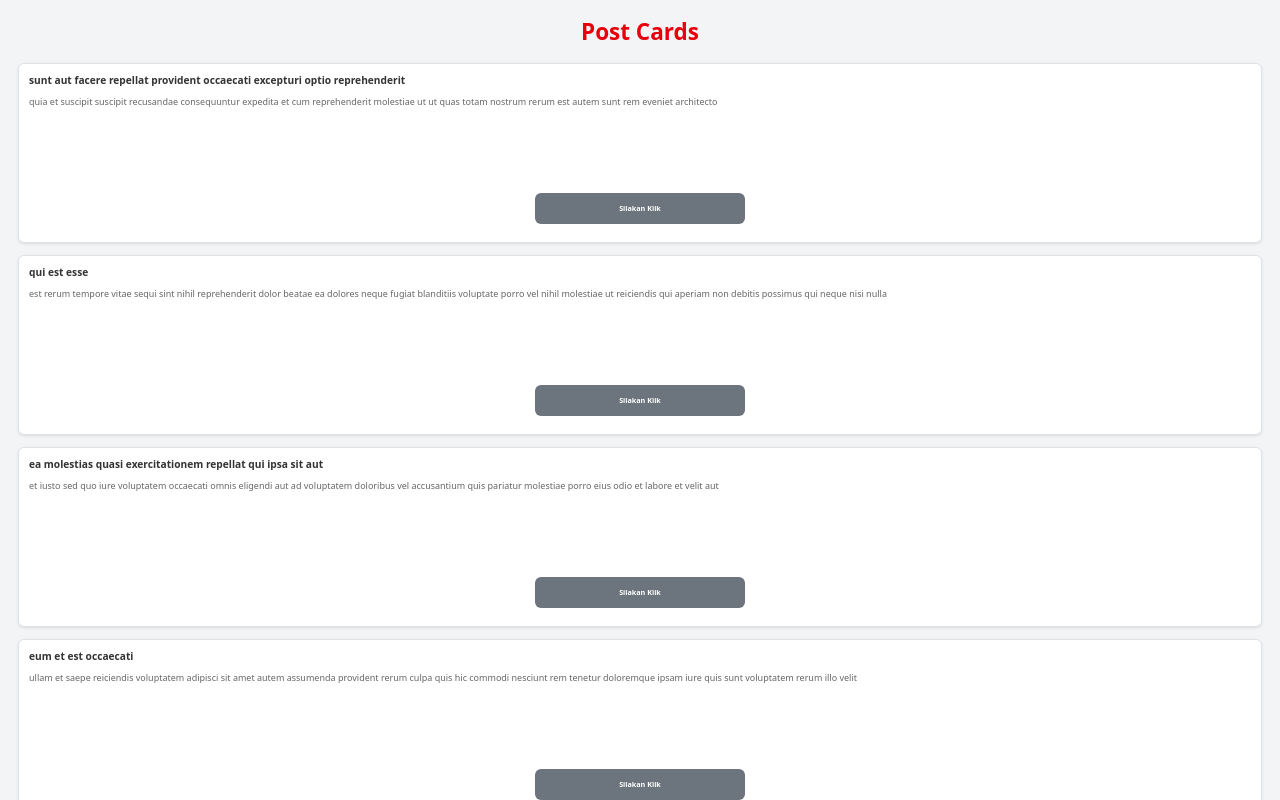
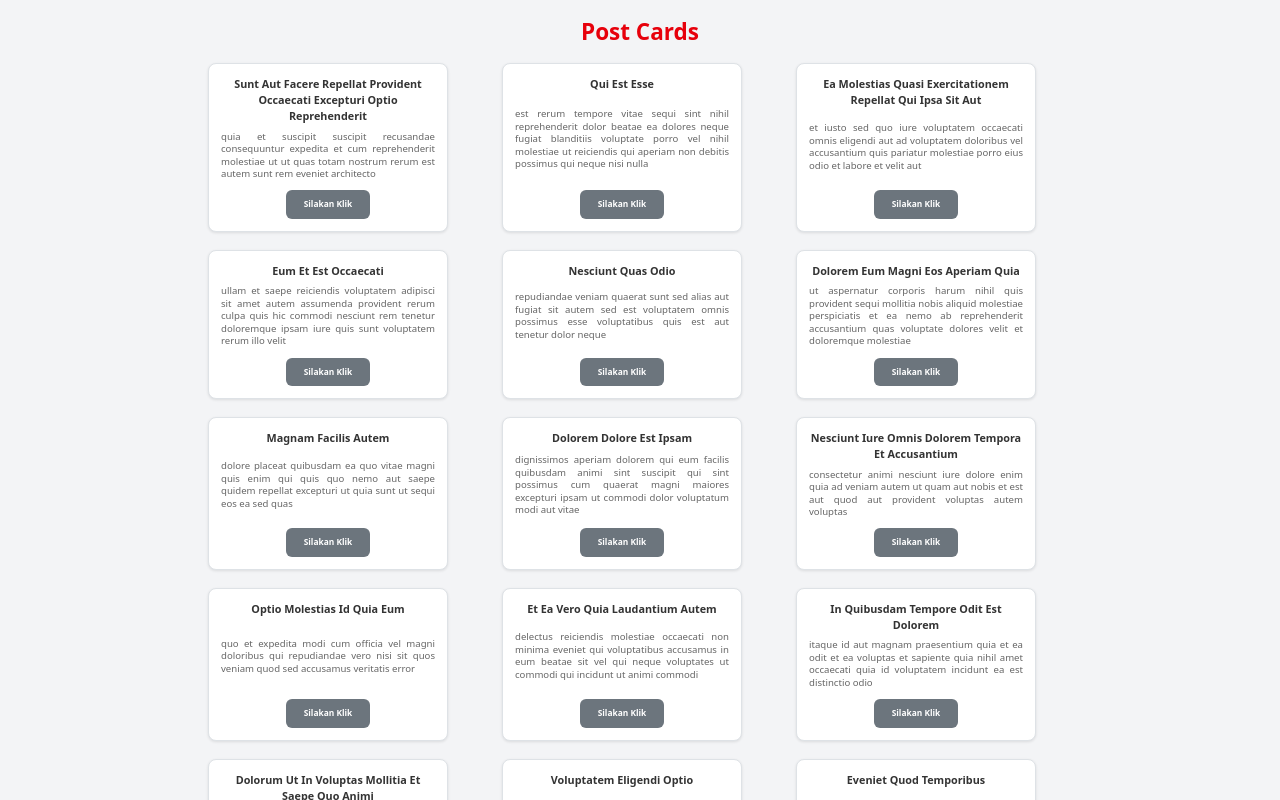
Before and after one commit to FahrialSepIrvano/admin-ui, a React app: page / in a window 1280 px wide. Shown: the top 800 px of the page. Built offline with nearby package versions, Linux system fonts and the light colour scheme; the HTML template or start-up script is replaced by a standard one.

Commit message:
tugas uts sisi klient

```diff
--- a/components/Exercise.jsx
+++ b/components/Exercise.jsx
@@ -5,40 +5,12 @@ import postsData from "./postsData";
 
 function Exercise() {
   return (
-    <>
-      <div className="min-h-screen bg-gray-100 p-6">
-        {/* Section User Cards - DIHAPUS atau DI-COMMENT */}
-        {/*
-        <h1 className="text-3xl font-bold text-center mb-6 text-blue-700">
-          User Cards
-        </h1>
-        <div className="grid md:grid-cols-2 lg:grid-cols-3 gap-6 max-w-5xl mx-auto mb-12">
-          <UserCard
-            name="Surya"
-            email="Surya@gmail.com"
-            street="JL. Eboni"
-            city="Semarang"
-          />
-          <UserCard
-            name="Tetuko"
-            email="Tetuko@gmail.com"
-            street="JL. Angsana"
-            city="Semarang"
-          />
-          <UserCard
-            name="Bren"
-            email="Bren@gmail.com"
-            street="JL. Kelud"
-            city="Semarang"
-          />
-        </div>
-        */}
-
-        {/* Hanya menampilkan Post Cards saja */}
+    <><div className="min-h-screen bg-gray-100 p-6">
   <h1 className="text-3xl font-bold text-center mb-6 text-red-600">
     Post Cards
   </h1>
-        <div className="grid grid-cols-1 sm:grid-cols-2 md:grid-cols-3 lg:grid-cols-4 xl:grid-cols-5 2xl:grid-cols-6 gap-4 max-w-8xl mx-auto">
+
+ <div className="max-w-6xl mx-auto grid grid-cols-3 gap-6">
   {postsData.map((post) => (
     <PostCard
       key={post.id}
@@ -49,7 +21,9 @@ function Exercise() {
     />
   ))}
 </div>
+
 </div>
+
     </>
   );
 }
--- a/components/PostCard.css
+++ b/components/PostCard.css
@@ -1,4 +1,3 @@
-/* Design Token dari soal no 1 */
 :root {
   --special-red2: #b83016;
   --hover-pink: #ffe6e6;
@@ -7,96 +6,65 @@
   --border-color: #dee2e6;
   --shadow-color: rgba(0, 0, 0, 0.1);
 }
-
 .post-card {
+  display: flex;
+  flex-direction: column;
+  justify-content: space-between;
   border: 1px solid var(--border-color);
-  border-radius: 6px;
-  padding: 10px;
+  border-radius: 8px;
+  padding: 12px;
   background-color: white;
   box-shadow: 0 1px 3px var(--shadow-color);
   transition: all 0.3s ease;
-  display: flex;
-  flex-direction: column;
-  height: 100%;
-  min-height: 180px;
+  max-width: 240px; /* 🔥 ini kunci */
 }
 
 .post-card:hover {
-  transform: scale(1.02);
-  border: 2px solid var(--color-defaultBlack);
+  transform: scale(1.03);
+  border: 2px solid var(--special-red2);
   background-color: var(--hover-pink);
   box-shadow: 0 4px 8px var(--shadow-color);
 }
 
-.post-header {
-  margin-bottom: 6px;
-}
-
 .post-title {
-  font-size: 0.85rem;
+  font-size: 0.9rem;
   font-weight: bold;
   color: #333;
-  margin: 0 0 4px 0;
-  line-height: 1.2;
-  display: -webkit-box;
-  overflow: hidden;
-}
-
-.post-meta {
-  color: #888;
-  font-size: 0.7rem;
-}
-
-.post-body {
-  flex: 1;
-  margin-bottom: 8px;
+  margin-bottom: 6px;
+  text-align: center;
+  text-transform: capitalize;
 }
 
 .post-content {
   color: #666;
   line-height: 1.3;
-  margin: 0;
-  font-size: 0.75rem;
-  display: -webkit-box;
-  overflow: hidden;
+  font-size: 0.8rem;
+  margin-bottom: 10px;
+  text-align: justify;
 }
 
 .post-footer {
   display: flex;
   justify-content: center;
-  align-items: center;
-  margin-top: auto;
-  padding: 8px 0;
 }
 
 .post-button {
-  padding: 10px 20px;
+  padding: 8px 18px;
   border: none;
   border-radius: 6px;
   cursor: pointer;
   font-weight: bold;
   transition: all 0.3s ease;
-  font-size: 0.6rem; /* Font lebih besar */
-  min-width: 210px; /* Lebar minimum */
-
-  /* Default state (belum diklik) */
+  font-size: 0.7rem;
   background-color: var(--gray-color);
   color: white;
 }
 
-/* State ketika tombol sudah diklik */
 .post-button.clicked {
   background-color: var(--special-red2);
-  color: white;
 }
 
-/* Hover effect untuk tombol */
 .post-button:hover {
   background-color: var(--hover-light-red);
   transform: scale(1.05);
 }
-
-/* Hover effect khusus untuk tombol yang sudah diklik */
-.post-button.clicked:hover {
-  background-color: var(--hover-light-red);
-}
--- a/components/PostCard.jsx
+++ b/components/PostCard.jsx
@@ -1,8 +1,7 @@
-import React, { useState } from 'react';
-import './PostCard.css';
-import postsData from './postsData';
+import React, { useState } from "react";
+import "./PostCard.css";
 
-const PostCard = ({ id, userId, title, body }) => {
+const PostCard = ({ title, body }) => {
   const [isClicked, setIsClicked] = useState(false);
 
   const handleButtonClick = () => {
@@ -11,18 +10,14 @@ const PostCard = ({ id, userId, title, body }) => {
 
   return (
     <div className="post-card">
-      <div className="post-header">
-      <center><h3 className="post-title">{title}</h3> </center>
-      </div>
-      <div className="post-body">
-        <p className="post-content">{body}</p>
-      </div>
+      <h3 className="post-title">{title}</h3>
+      <p className="post-content">{body}</p>
       <div className="post-footer">
         <button
-          className={`post-button ${isClicked ? 'clicked' : ''}`}
+          className={`post-button ${isClicked ? "clicked" : ""}`}
           onClick={handleButtonClick}
         >
-          {isClicked ? 'Tombol sudah diklik' : 'Silakan Klik'}
+          {isClicked ? "Tombol sudah diklik" : "Silakan Klik"}
         </button>
       </div>
     </div>
```
Lines whose indentation alone changed are shown as unchanged.
